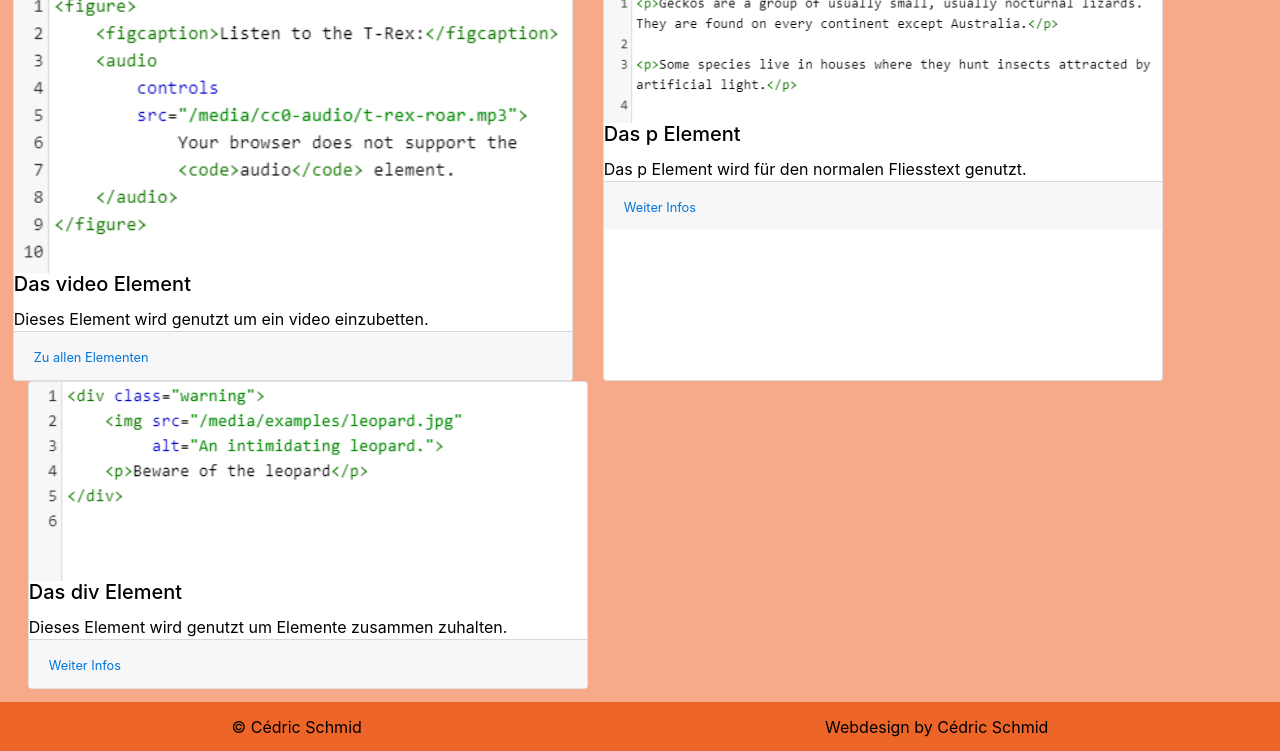
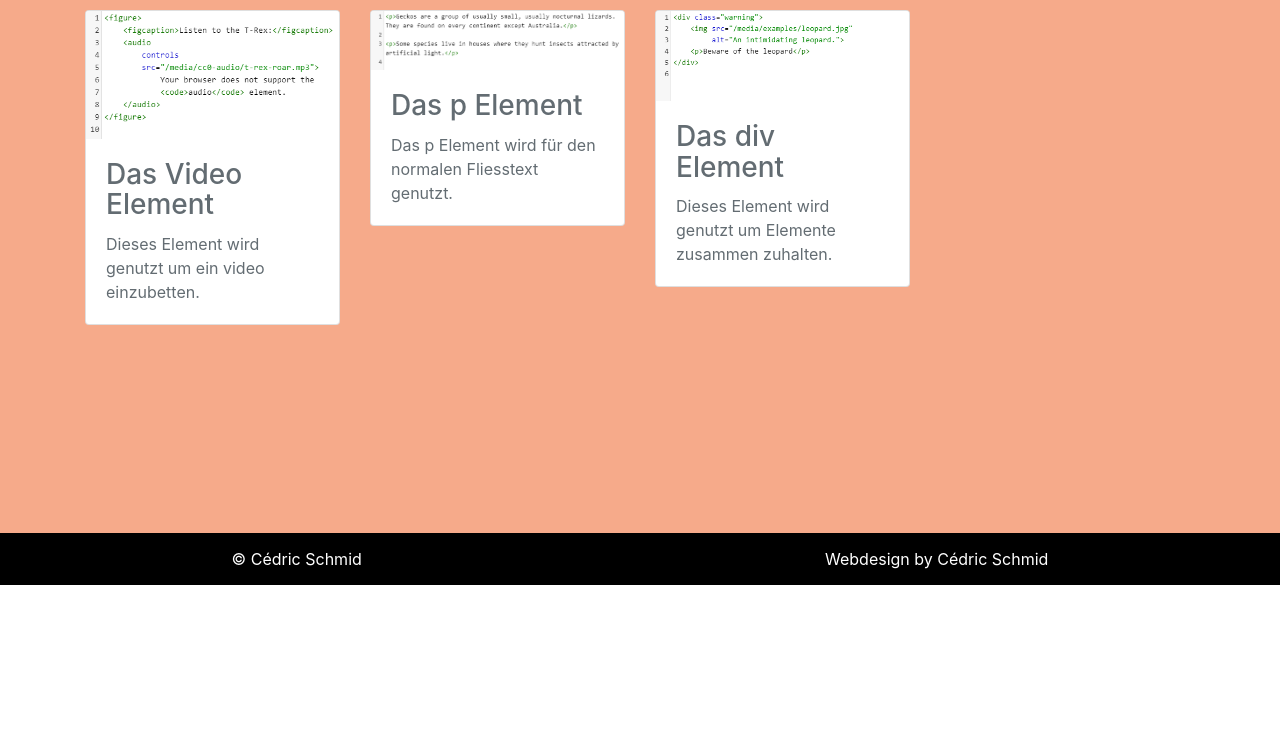
Before and after one commit to cedids/website, a plain HTML site: page html/elemente.html in a window 1280 px wide. Shown: the part 215-966 px from the top of the page. After the commit the page ends 800 px from the top, so only its background shows below. Drawn offline with nearby package versions, Linux system fonts and the light colour scheme; a script that the page names is missing.

Commit message:
Add files via upload

```diff
--- a/html/elemente.html
+++ b/html/elemente.html
@@ -61,8 +61,12 @@
 
 
     <main id="htmlmain">
+
+
+
+ <!--        <div class="container">
             <div class="card-deck">
-            <div class="card" style="max-width: 35rem;">
+                <div class="card" style="width: 20rem;">
                     <img src="../img/elemente/video.png" class="card-img-top"
                         alt="Ein Bild welches, dass Element video zeigt">
                     <div class="card-body">
@@ -73,7 +77,7 @@
                         <small class="text-muted"><a href="https://blnet.ch/periodic/">Zu allen Elementen</a></small>
                     </div>
                 </div>
-            <div class="card" style="max-width: 35rem;">
+                <div class="card" style="width: 20rem;">
                     <img src="../img/elemente/p.png" class="card-img-top" alt="Ein Bild welches, dass Element p zeigt">
                     <div class="card-body">
                         <h5 class="card-title">Das p Element</h5>
@@ -81,11 +85,13 @@
                     </div>
                     <div class="card-footer">
                         <small class="text-muted"><a
-                            href="https://developer.mozilla.org/en-US/docs/Web/HTML/Element/p">Weiter Infos</a></small>
+                                href="https://developer.mozilla.org/en-US/docs/Web/HTML/Element/p">Weiter
+                                Infos</a></small>
                     </div>
                 </div>
-            <div class="card" style="max-width: 35rem;">
-                <img src="../img/elemente/div.png" class="card-img-top" alt="Ein Bild welches, dass Element div zeigt">
+                <div class="card" style="width: 20rem;">
+                    <img src="../img/elemente/div.png" class="card-img-top"
+                        alt="Ein Bild welches, dass Element div zeigt">
                     <div class="card-body">
                         <h5 class="card-title">Das div Element</h5>
                         <p class="card-text">Dieses Element wird genutzt um Elemente zusammen zuhalten.</p>
@@ -97,18 +103,51 @@
                     </div>
                 </div>
             </div>
+        </div> -->
 
+        <div class="container text-muted">
 
+            <!-- cards -->
 
+            <div class="row">
+                <div class="col-md-6 col-lg-3">
+                    <div class="card">
+                        <img class="card-img-top img-fluid" src="../img/elemente/video.png">
+                        <div class="card-block">
+                            <h3 class="card-title">Das Video Element</h3>
+                            <p class="card-text">Dieses Element wird genutzt um ein video einzubetten.</p>
+                        </div>
+                    </div>
+                </div>
+                <div class="col-md-6 col-lg-3">
+                    <div class="card">
+                        <img class="card-img-top img-fluid" src="../img/elemente/p.png">
+                        <div class="card-block">
+                            <h3 class="card-title">Das p Element</h3>
+                            <p class="card-text">Das p Element wird für den normalen Fliesstext genutzt.</p>
+                        </div>
+                    </div>
+                </div>
+                <div class="col-md-6 col-lg-3">
+                    <div class="card">
+                        <img class="card-img-top img-fluid" src="../img/elemente/div.png">
+                        <div class="card-block">
+                            <h3 class="card-title">Das div Element</h3>
+                            <p class="card-text">Dieses Element wird genutzt um Elemente zusammen zuhalten.</p>
+                        </div>
+                    </div>
+                </div>
+            </div>
 
     </main>
 
 
 
 
-    <footer id="htmlfooter">
+    <footer>
         <p>&copy; Cédric Schmid</p>
-        <p>Webdesign by Cédric Schmid</p>
+        <p><a href="https://xamapofu.myhostpoint.ch/website/">Webdesign by Cédric Schmid</a></p>
+
     </footer>
 
 
```
Also changed, not shown: css/regel.html (+3 -3 lines). Lines whose indentation alone changed are shown as unchanged.
